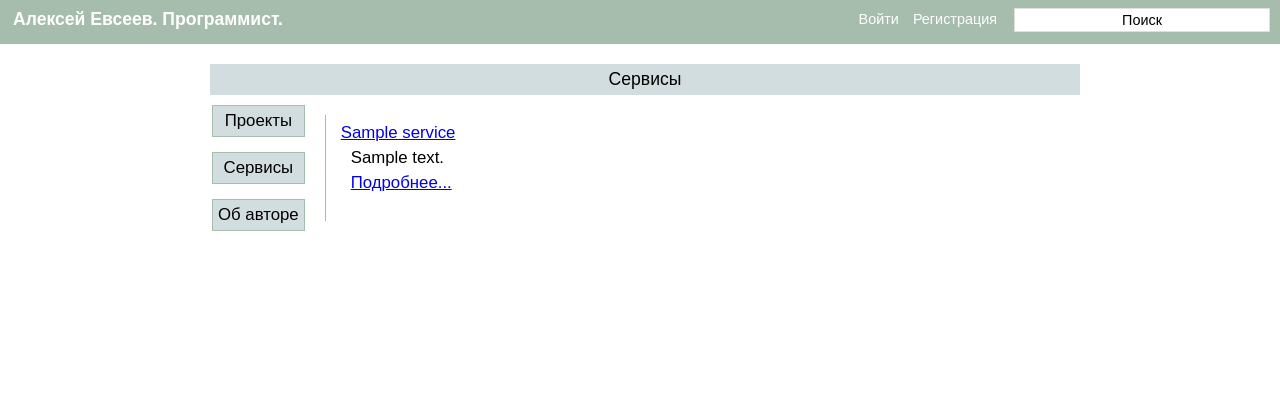
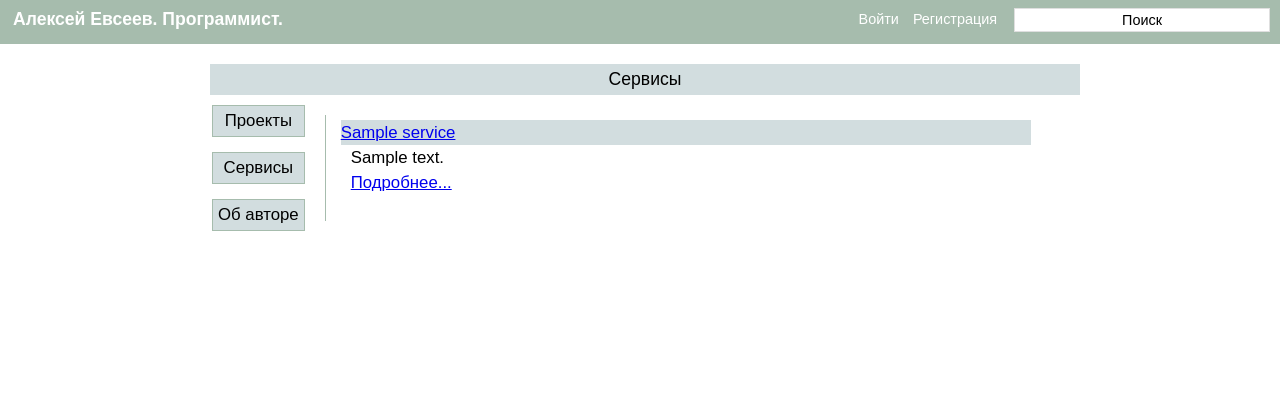
Before and after one commit to alexevseev/mysite, a Django app: template templates/services/all.html in a window 1280 px wide. Shown: the top 420 px of the page. Run offline with Django 3.2, Linux system fonts and the light colour scheme; the template is opened without the code that fills it: most values are stand-ins (such as "Sample title", 1, 10 or a date in 2020); parts of the project's set-up code (start-up, migrations or seed data) failed here and were passed over; some libraries are stand-ins or nearby versions.

Commit message:
update css&html: mark with background color all project and service titles

```diff
--- a/site_media/css/projects.css
+++ b/site_media/css/projects.css
@@ -119,6 +119,10 @@ padding:10px;
 width:490px;
 float:left;
 }
+.dtitle{
+background:#D2DDDF;
+float:left;
+}
 /* Project Description Marker*/
 #PrDscrMrk{
 margin-top:20px;
--- a/templates/home.html
+++ b/templates/home.html
@@ -14,9 +14,11 @@
 <div class="project-item-small" style="border-right: 1px solid black;margin-right:10px">
   <div class="article-head">Последний проект:</div>
   {% if project %}
+    <div class="dtitle">
         <div class="time-small">{{project.updated|date:"Y-m-d"}}</div>
         <div class="titlebody-small">
             <a href="{{ project.get_absolute_url }}" title="Посмотреть {{project.title}}">{{project.title}}</a>
+        </div>
     </div>
     <div class="descr-small">
         {{project.description|safe|truncatewords:max_description_words}}
@@ -36,9 +38,11 @@
 <div class="project-item-small">
 <div class="article-head">Последний сервис:</div>
 {% if service %}
+  <div class="dtitle">
     <div class="time-small">{{service.updated|date:"Y-m-d"}}</div>
     <div class="titlebody-small">
         <a href="{{ service.get_absolute_url }}" title="запустить {{service.title}}">{{service.title}}</a>
+    </div>
   </div>
   <div class="descr-small">{{service.short_description|truncatewords:max_description_words}}</div>
   <div class="srvc_field-small"><a href="{{service.full_description_url}}">Подробнее...</a></div>
--- a/templates/services/all.html
+++ b/templates/services/all.html
@@ -10,7 +10,7 @@
 {% else %}
   {% for service in services reversed %}
     <div class="service">
-      <div class="srvc_ttl"><a href="{{service.get_absolute_url}}">{{service.title}}</a></div>
+      <div style="float:none;" class="srvc_ttl dtitle"><a href="{{service.get_absolute_url}}">{{service.title}}</a></div>
       <div class="srvc_field">{{service.short_description}}</div>
       <div class="srvc_field"><a href="{{service.full_description_url}}">Подробнее...</a></div>
     </div>
```
Also changed, not shown: templates/projects/all.html (+4 -4 lines). Lines whose indentation alone changed are shown as unchanged.
